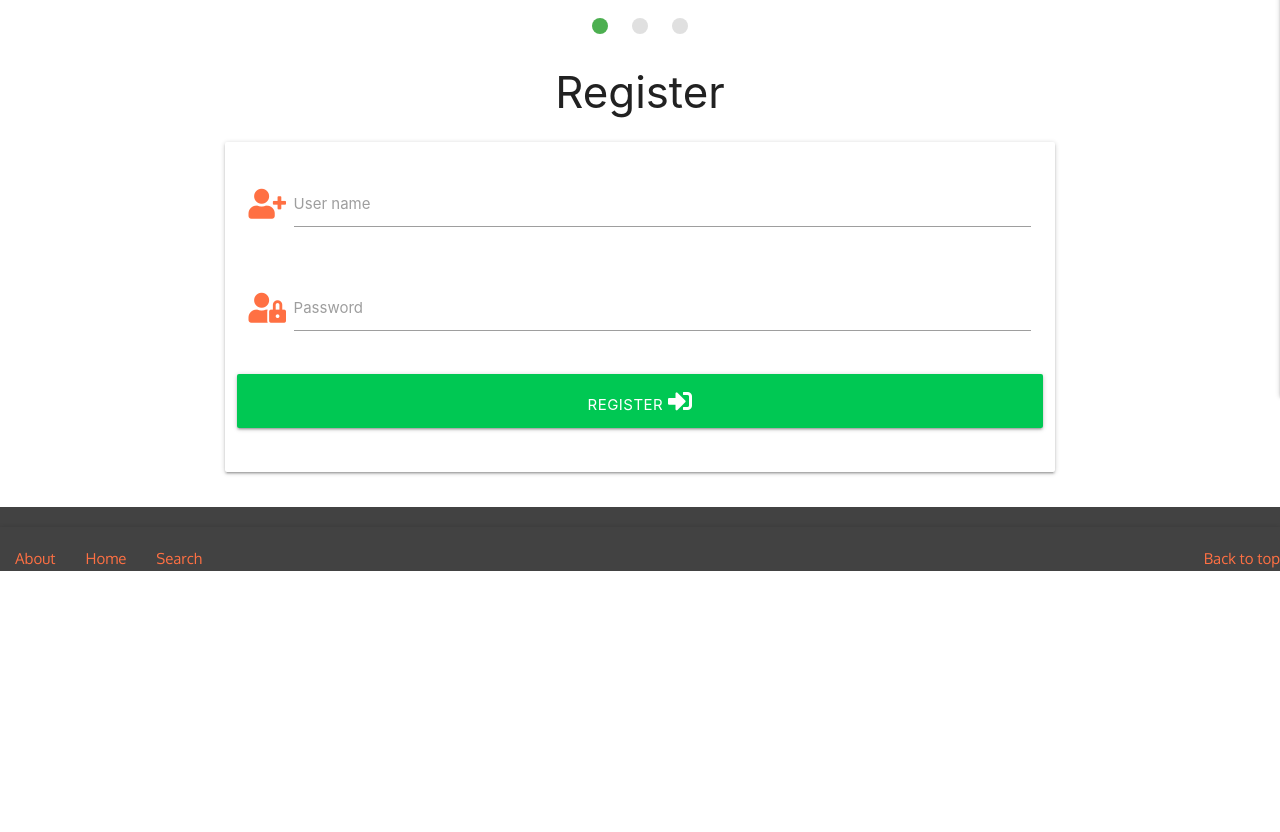
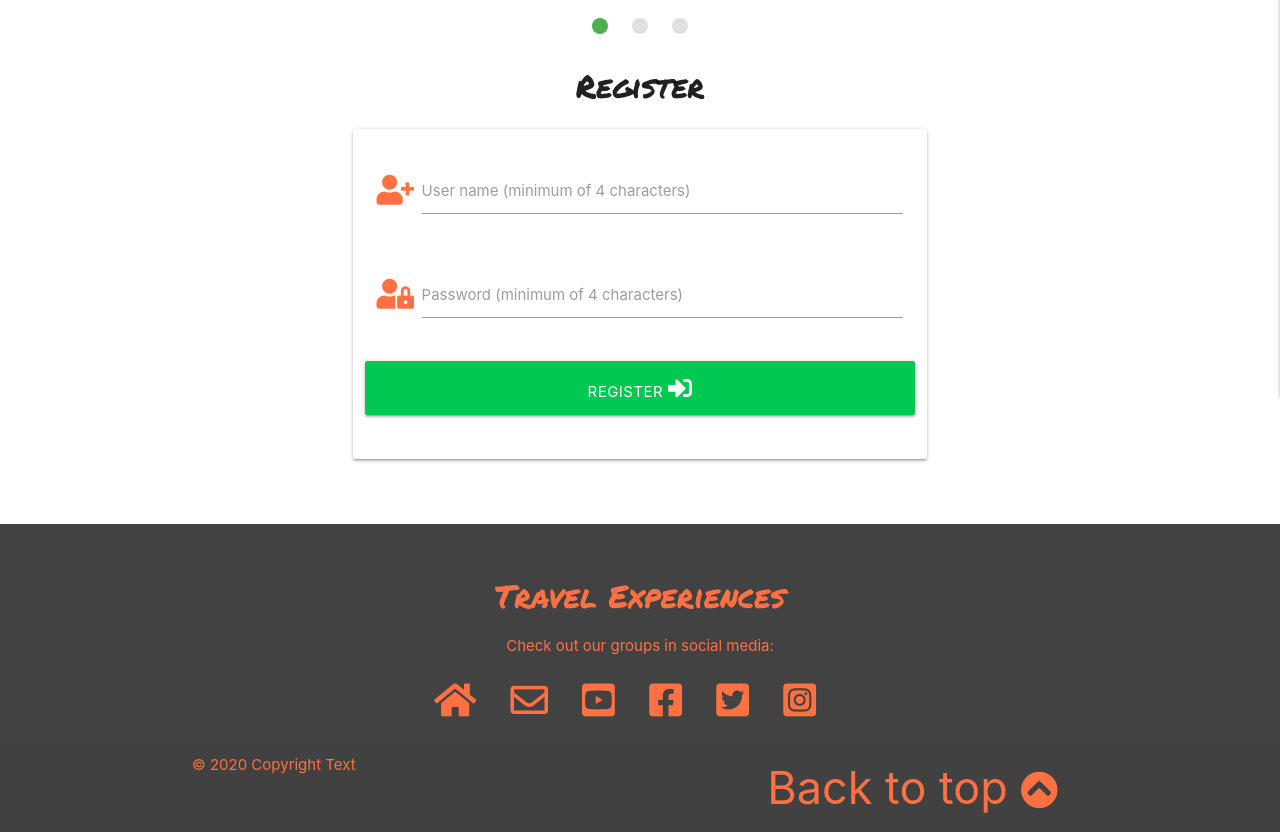
Before and after one commit to Vlad-404/travel_experiences, a Flask app: page /register in a window 1280 px wide. Shown: the part 464-1296 px from the top of the page. Before the commit the page ends 1035 px from the top, so only its background shows below. Run offline with Flask 2, Linux system fonts and the light colour scheme; some libraries are stand-ins or nearby versions.

Commit message:
Added register functionality and styled footer

```diff
--- a/app.py
+++ b/app.py
@@ -27,6 +27,25 @@ def experiences_home():
 
 @app.route("/register", methods=["GET", "POST"])
 def register():
+    if request.method == "POST":
+        # check if user name already exists
+        existing_user = mongo.db.users.find_one(
+            {"username": request.form.get("username").lower()})
+
+        if existing_user:
+            flash("User name already exists. Please try again.")
+            return redirect(url_for("register"))
+
+        register = {
+            "username": request.form.get("username").lower(),
+            "password": generate_password_hash(request.form.get("password"))
+        }
+        mongo.db.users.insert_one(register)
+
+        # make new user active for the session
+        session["user"] = request.form.get("username").lower()
+        flash("Registration succesful")
+
     return render_template("register.html")
 
 if __name__ == "__main__":
--- a/static/css/style.css
+++ b/static/css/style.css
@@ -31,3 +31,23 @@ body {
   .color-green {
       color: #66bb6a
   }
+
+  .flashes h4 {
+      line-height: 2;
+  }
+
+  ul#horizontal-list li {
+		display: inline;
+	}
+.margin-above {
+    margin-top: 2rem;
+}
+
+.larger-icons {
+    font-size: 2.5rem;
+    margin-right: 2rem;
+}
+
+.medium-icons {
+    font-size: 3rem;
+}
--- a/static/js/script.js
+++ b/static/js/script.js
@@ -1,4 +1,5 @@
 $(document).ready(function(){
     $(".sidenav").sidenav({edge: "right"});
     $('.slider').slider({indicators: "true"});
+    $('.scrollspy').scrollSpy();
   });
--- a/templates/base.html
+++ b/templates/base.html
@@ -5,7 +5,7 @@
 	<meta charset="UTF-8">
 	<meta name="viewport" content="width=device-width, initial-scale=1.0">
 	<meta http-equiv="X-UA-Compatible" content="ie=edge">
-    <link rel="stylesheet" type="text/css" href="https://cdnjs.cloudflare.com/ajax/libs/font-awesome/5.13.0/css/all.min.css">
+    <link rel="stylesheet" type="text/css" href="https://cdnjs.cloudflare.com/ajax/libs/font-awesome/5.14.0/css/all.min.css">
     <link rel="stylesheet" type="text/css" href="https://cdnjs.cloudflare.com/ajax/libs/materialize/1.0.0/css/materialize.min.css">
     <link rel="stylesheet" href="{{ url_for('static', filename='css/style.css') }}" type="text/css">
 	{% block styles %}
@@ -15,7 +15,7 @@
 
 <body>
 
-    <header>
+    <header id="top-of-page" class="scrollspy">
         <!-- Top navbar -->
 		<div class="navbar-fixed">
 			<nav class="nav-extended grey darken-3">
@@ -74,15 +74,49 @@
 		</ul>
     </header>
 
-    <main>
+    <section>
+		<!-- Flash messages container -->
+		{% with messages = get_flashed_messages() %}
+		{% if messages %}
+		{% for message in messages %}
+		<div class="row flashes ">
+			<h4 class="center-align color-orange oxygen-font">
+				{{ message }}
+			</h4>
+		</div>
+		{% endfor %}
+		{% endif %}
+		{% endwith %}
+	</section>
+
+    <main class="container">
         {% block content %}
         {% endblock %}
     </main>
 
-    <footer class="page-footer grey darken-3 navbar-fixed">
+	<footer class="page-footer grey darken-3 margin-above">
+		<div class="container">
+                <h2 class="white-text marker-font color-orange center-align">Travel Experiences</h2>
+                <p class="color-orange center-align">Check out our groups in social media:</p>
+                <ul id="horizontal-list" class="center-align">
+                    <li><a class="color-orange larger-icons" href="{{ url_for('experiences_home') }}"><i class="fas fa-home"></i></a></li>
+                    <li><a class="color-orange larger-icons" href="#"><i class="far fa-envelope"></i></a></li> <!-- mail -->
+                    <li><a class="color-orange larger-icons" href="https://youtube.com" target="_blank"><i class="fab fa-youtube-square"></i></a></li>
+                    <li><a class="color-orange larger-icons" href="https://www.facebook.com" target="_blank"><i class="fab fa-facebook-square"></i></a></li>
+                    <li><a class="color-orange larger-icons" href="https://twitter.com" target="_blank"><i class="fab fa-twitter-square"></i></a></li>
+                    <li><a class="color-orange larger-icons" href="https://instagram.com" target="_blank"><i class="fab fa-instagram-square"></i></i></a></li>
+                </ul>
+		</div>
+		<div class="footer-copyright">
+			<div class="container color-orange">
+				© 2020 Copyright Text
+				<a class="right color-orange scrollspy medium-icons" href="#top-of-page">Back to top  <i class="fa fa-chevron-circle-up larger-icons" aria-hidden="true"></i></a>
+			</div>
+		</div>
+	</footer>
 
-            <nav>
-                <div class="nav-wrapper grey darken-3">
+<!--	<footer class="page-footer grey darken-3 navbar-fixed hide-on-small-only">
+		<div class="row">
 			<ul class="left hide-on-med-and-down">
 				<li><a href="#" class="color-orange oxygen-font">About</a></li>
 				<li><a href="{{ url_for('experiences_home') }}" class="color-orange oxygen-font">Home</a></li>
@@ -92,9 +126,7 @@
 				<li class="color-orange oxygen-font">Back to top</li>
 			</ul>
 		</div>
-            </nav>
-
-    </footer>
+	</footer> -->
 
     <script src="https://cdnjs.cloudflare.com/ajax/libs/jquery/3.5.1/jquery.slim.min.js"></script>
     <script src="https://cdnjs.cloudflare.com/ajax/libs/materialize/1.0.0/js/materialize.min.js"></script>
--- a/templates/register.html
+++ b/templates/register.html
@@ -1,7 +1,7 @@
 {% extends "base.html" %}
 {% block content %}
 
-<h3 class="center-align">Register</h3>
+<h3 class="center-align marker-font">Register</h3>
 
 <!-- Register form -->
 <div class="row">
@@ -11,16 +11,16 @@
 			<div class="row">
 				<div class="input-field col s12">
 					<i class="fas fa-user-plus prefix deep-orange-text text-lighten-1"></i>
-					<input id="username" name="username" type="text" class="validate">
-					<label for="username">User name</label>
+					<input id="username" name="username" type="text" minlength="4" maxlength="18" patern="^[a-zA-Z0-9]{4,18}$" class="validate" required>
+					<label for="username">User name (minimum of 4 characters)</label>
 				</div>
             </div>
         <!-- Password -->
 			<div class="row">
 				<div class="input-field col s12">
                     <i class="fas fa-user-lock prefix deep-orange-text text-lighten-1"></i>
-					<input id="password" name="password" type="password" class="validate">
-					<label for="password">Password</label>
+					<input id="password" name="password" type="password" minlength="4" maxlength="18" patern="^[a-zA-Z0-9]{4,18}$" class="validate" required>
+					<label for="password">Password (minimum of 4 characters)</label>
 				</div>
 			</div>
         <!-- Submit button -->
```
Lines whose indentation alone changed are shown as unchanged.
